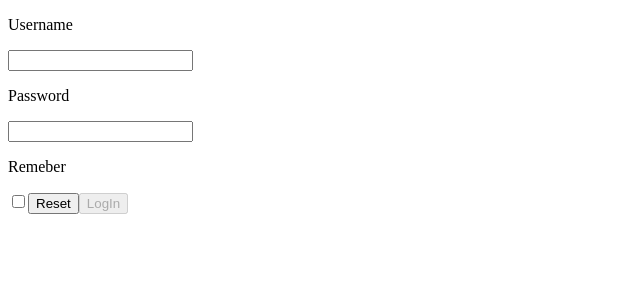
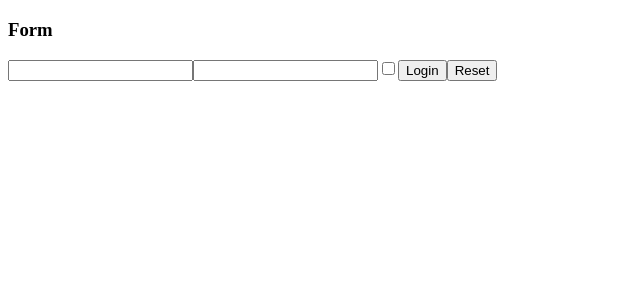
Before and after one commit to Erodot0/react-exercises, a React (Create React App) app in the folder my-app/: page / in a window 1280 px wide. Shown: the top 300 px of the page, without its empty margins (0-640 px from the left). Built offline with nearby package versions, Linux system fonts and the light colour scheme.

Commit message:
added uncontrolledLogin component

```diff
--- a/my-app/src/App.js
+++ b/my-app/src/App.js
@@ -4,6 +4,7 @@
 import { Welcome } from "./Welcome";
 import { InteractiveWelcome } from "./InteractiveWelcome";
 import { Login } from "./Login";
+import { UncontrolledLogin } from "./UncontrolledLogin";
 
 export class App extends React.Component {
     render() {
@@ -13,7 +14,8 @@
                 {/* <Welcome name="john" age="12"/> */}
                 {/* <Counter initialValue={0} incrementAmount={1} incrementInterval={1000}/> */}
                 {/* <InteractiveWelcome /> */}
-                <Login />
+                {/* <Login /> */}
+                <UncontrolledLogin />
             </div>
         )
     }
--- /dev/null
+++ b/my-app/src/UncontrolledLogin.js
@@ -0,0 +1,30 @@
+import React from "react";
+
+export class UncontrolledLogin extends React.Component {
+    handleFormSubmit = (event) => {
+        event.preventDefault()
+
+        const username = event.target.elements.username.value
+        const password = event.target.elements.password.value
+        const remember = event.target.elements.remember.checked
+
+        console.log(username,password,remember)
+    }
+
+    render() {
+        return(
+            <>
+            <h3>Form</h3>
+
+            <form onSubmit={this.handleFormSubmit}>
+                <input type="text" name="username" />
+                <input type="password" name="password"/>
+                <input type="checkbox" name="remember"/>
+
+                <button type="submit" >Login</button>
+                <button type="reset">Reset</button>
+            </form>
+            </>
+        )
+    }
+}
```
